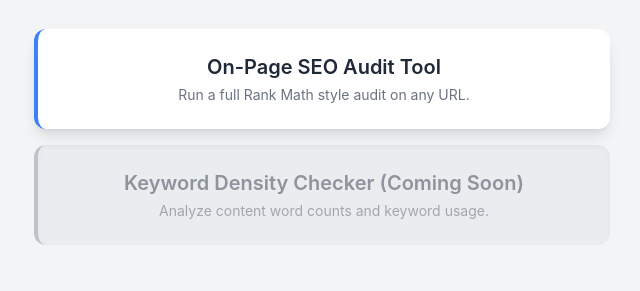
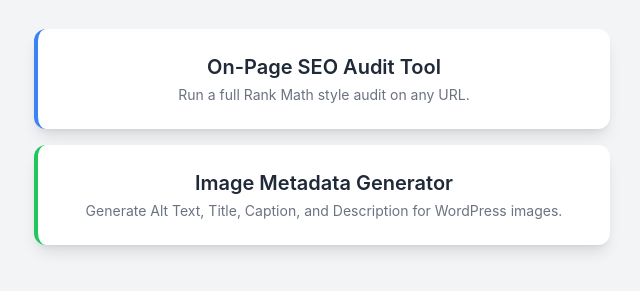
Before and after one commit to TECSTools/Blog-Creation-Tools, a plain HTML site: page index.html in a window 1280 px wide. Shown: the part 103-394 px from the top of the page, without its empty margins (318-958 px from the left). Drawn offline with nearby package versions, Linux system fonts and the light colour scheme.

Commit message:
Add Image Metadata Generator tool to index.html
Added a new Image Metadata Generator tool link.

```diff
--- a/index.html
+++ b/index.html
@@ -16,17 +16,17 @@
         <p class="text-gray-600 mt-2 mb-8">Select a tool to begin the analysis.</p>
 
         <div class="space-y-4">
-            <!-- Link to your SEO Audit Tool -->
+            <!-- Tool 1: SEO Audit Tool -->
             <a href="seo-audit-tool.html" class="block bg-white p-6 rounded-xl shadow-lg hover:shadow-xl transition-shadow duration-300 border-l-4 border-blue-500">
                 <h2 class="text-xl font-semibold text-gray-800">On-Page SEO Audit Tool</h2>
                 <p class="text-sm text-gray-500 mt-1">Run a full Rank Math style audit on any URL.</p>
             </a>
 
-            <!-- Placeholder for your next tool -->
-            <div class="bg-gray-200 p-6 rounded-xl shadow-inner border-l-4 border-gray-400 opacity-60">
-                <h2 class="text-xl font-semibold text-gray-600">Keyword Density Checker (Coming Soon)</h2>
-                <p class="text-sm text-gray-500 mt-1">Analyze content word counts and keyword usage.</p>
-            </div>
+            <!-- Tool 2: Image Metadata Tool (NEW) -->
+            <a href="image-metadata-tool.html" class="block bg-white p-6 rounded-xl shadow-lg hover:shadow-xl transition-shadow duration-300 border-l-4 border-green-500">
+                <h2 class="text-xl font-semibold text-gray-800">Image Metadata Generator</h2>
+                <p class="text-sm text-gray-500 mt-1">Generate Alt Text, Title, Caption, and Description for WordPress images.</p>
+            </a>
         </div>
     </div>
 
```
